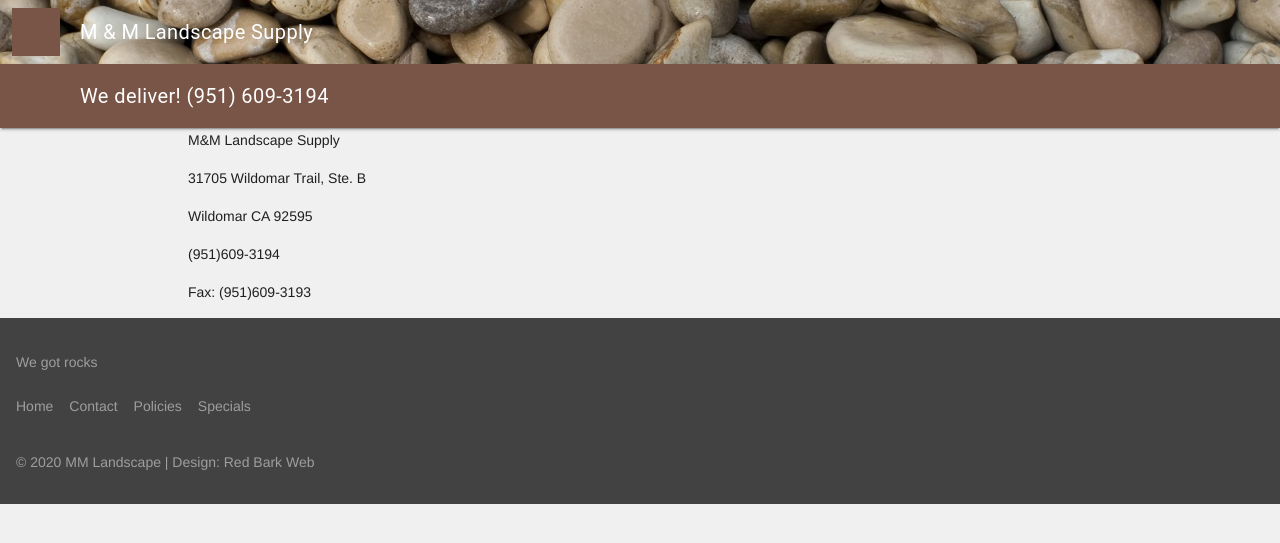
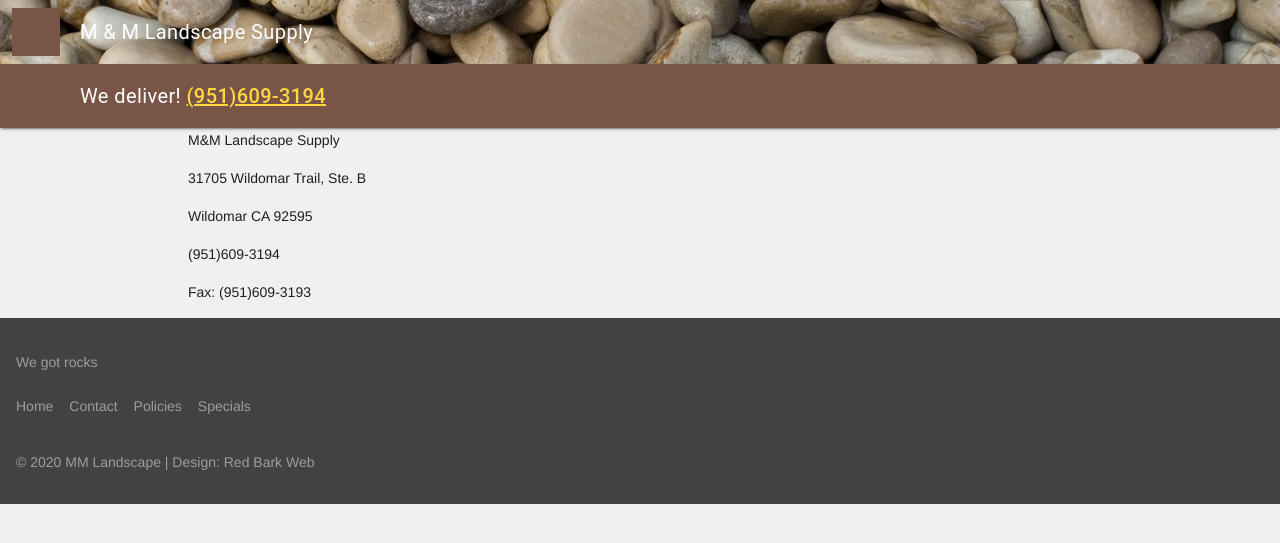
Before and after one commit to dropbar/mmlandscape, a Jekyll site: the page built from contact.md, in a window 1280 px wide. Shown: the top 543 px of the page. Built offline with Jekyll 4.4.1, drawn with Linux system fonts in a browser that asks for light colours; nearby versions of some CDN libraries.

Commit message:
new domain

```diff
--- a/_includes/infoheader.html
+++ b/_includes/infoheader.html
@@ -1,5 +1,7 @@
 <header class="mdl-layout__header">
     <div class="mdl-layout__header-row">
-          <span class="mdl-layout-title">We deliver! (951) 609-3194</span>
+          <span class="mdl-layout-title">We deliver!
+            <a href="tel:9516093194">(951)609-3194</a>
+          </span>
     </div>
 </header>
```
